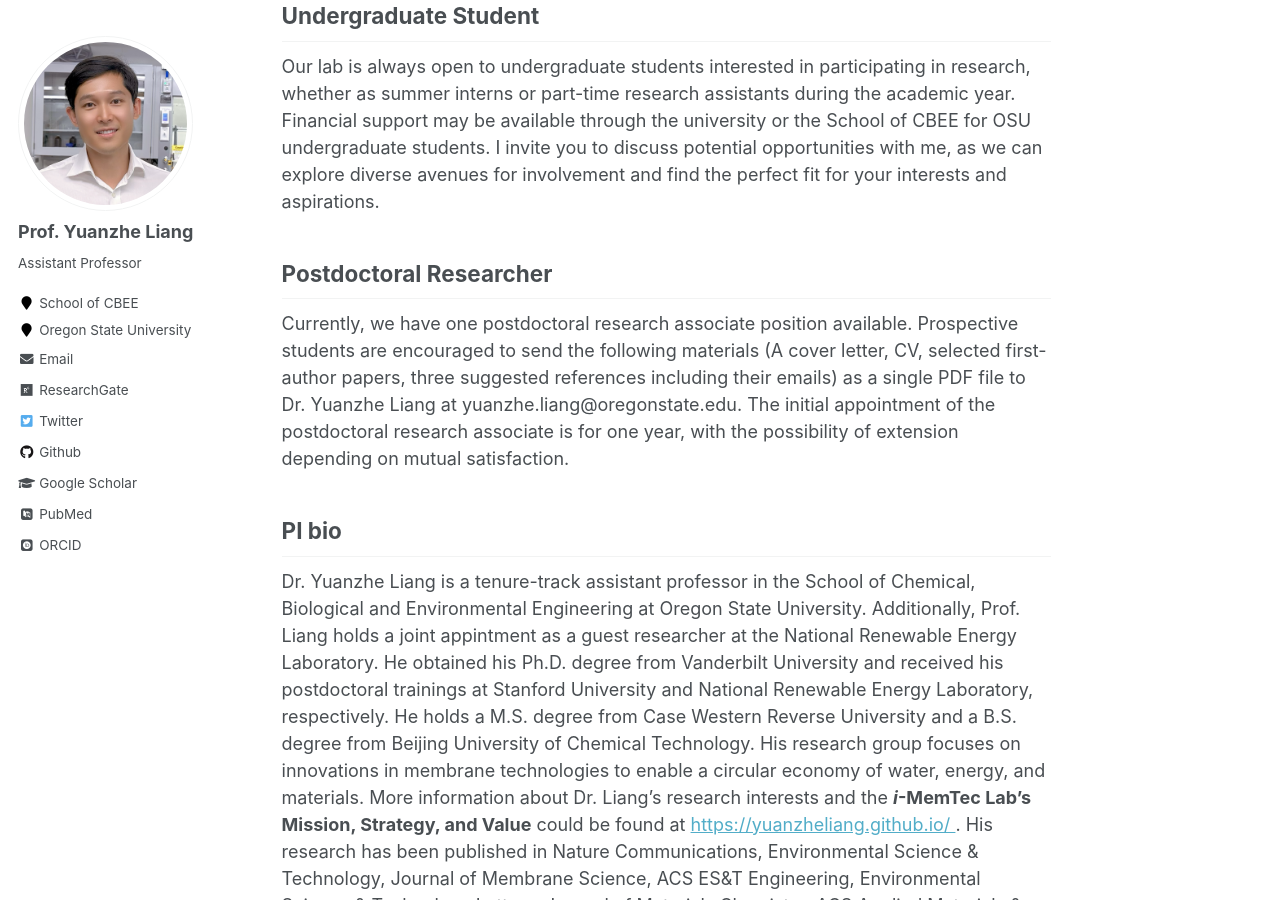
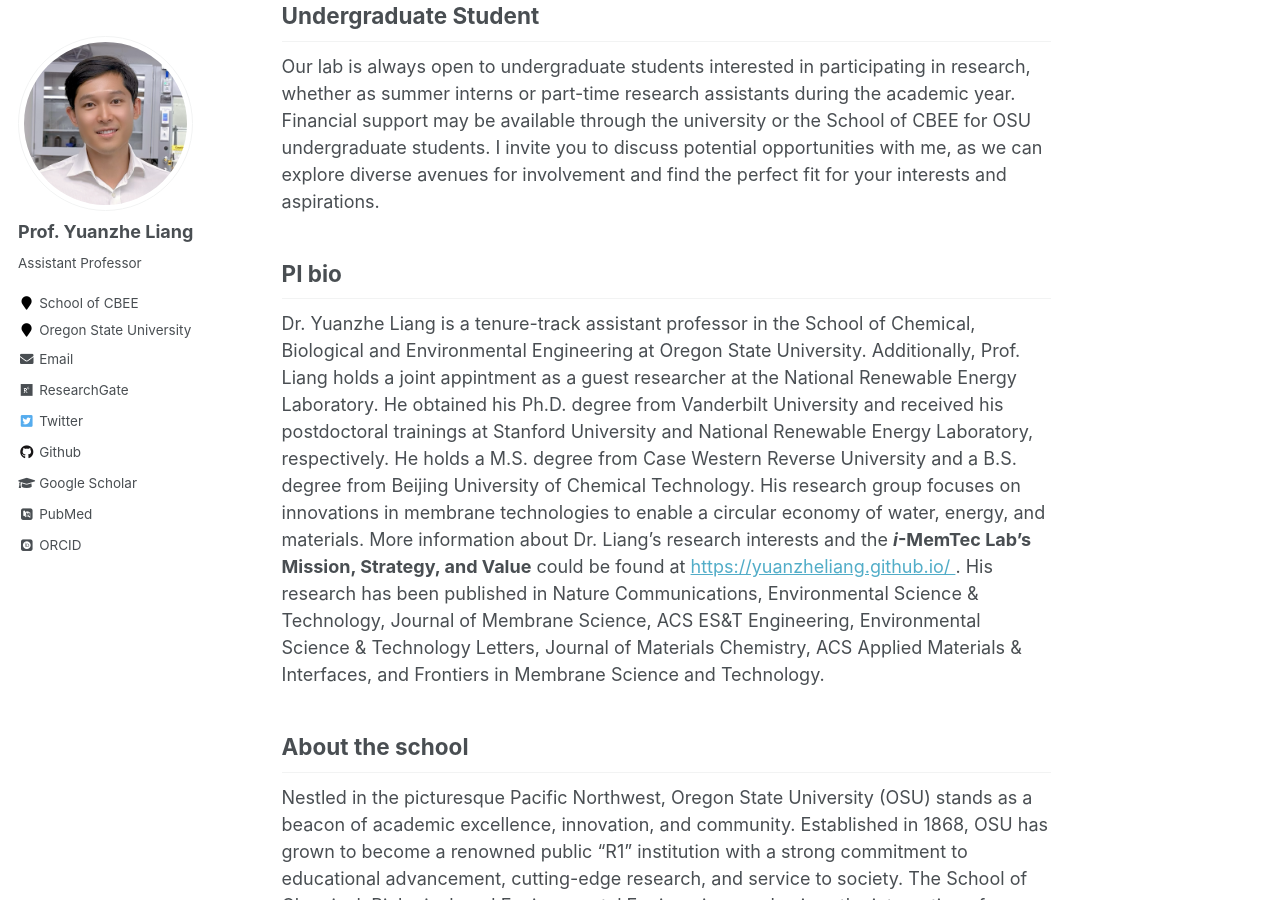
Before and after one commit to yuanzheliang/yuanzheliang.github.io, a Jekyll site: the page built from _pages/openings.md, in a window 1280 px wide and 900 px high, scrolled down 1454 px. Built offline with Jekyll 4.4.1, drawn with Linux system fonts in a browser that asks for light colours; some web fonts are replaced.

Commit message:
Update openings.md

```diff
--- a/_pages/openings.md
+++ b/_pages/openings.md
@@ -38,9 +38,6 @@ Your CV.
 ## Undergraduate Student
 Our lab is always open to undergraduate students interested in participating in research, whether as summer interns or part-time research assistants during the academic year. Financial support may be available through the university or the School of CBEE for OSU undergraduate students. I invite you to discuss potential opportunities with me, as we can explore diverse avenues for involvement and find the perfect fit for your interests and aspirations.
 
-## Postdoctoral Researcher
-Currently, we have one postdoctoral research associate position available. Prospective students are encouraged to send the following materials (A cover letter, CV, selected first-author papers, three suggested references including their emails) as a single PDF file to Dr. Yuanzhe Liang at yuanzhe.liang@oregonstate.edu. The initial appointment of the postdoctoral research associate is for one year, with the possibility of extension depending on mutual satisfaction.
-
 ## PI bio
 Dr. Yuanzhe Liang is a tenure-track assistant professor in the School of Chemical, Biological and Environmental Engineering at Oregon State University. Additionally, Prof. Liang holds a joint appintment as a guest researcher at the National Renewable Energy Laboratory. He obtained his Ph.D. degree from Vanderbilt University and received his postdoctoral trainings at Stanford University and National Renewable Energy Laboratory, respectively. He holds a M.S. degree from Case Western Reverse University and a B.S. degree from Beijing University of Chemical Technology. His research group focuses on innovations in membrane technologies to enable a circular economy of water, energy, and materials. More information about Dr. Liang’s research interests and the ***i*-MemTec Lab's Mission, Strategy, and Value** could be found at <a href="https://yuanzheliang.github.io/"> https://yuanzheliang.github.io/ </a>. His research has been published in Nature Communications, Environmental Science & Technology, Journal of Membrane Science, ACS ES&T Engineering, Environmental Science & Technology Letters, Journal of Materials Chemistry, ACS Applied Materials & Interfaces, and Frontiers in Membrane Science and Technology.
 
```
